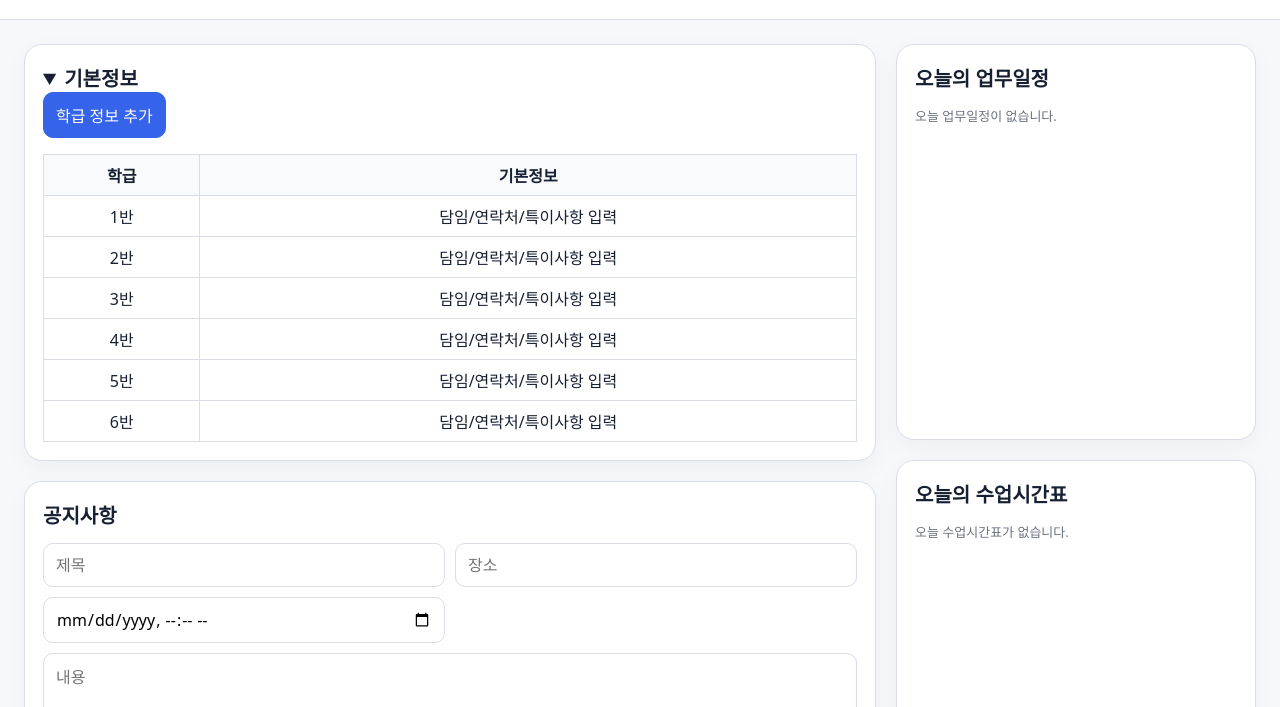
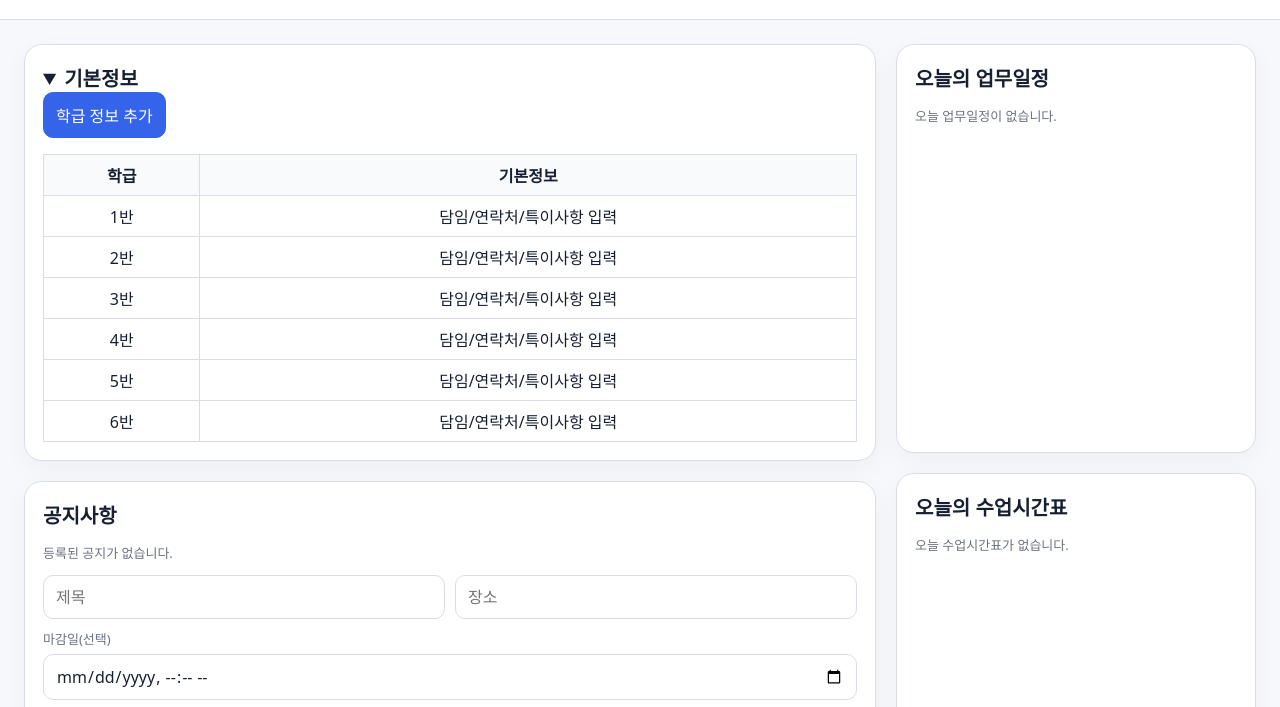
Before and after one commit to yenauna/school, a plain HTML site: page index.html in a window 1280 px wide. Shown: the part 90-797 px from the top of the page. Drawn offline with nearby package versions, Linux system fonts and the light colour scheme.

Commit message:
Update notice form layout and add deadline label

```diff
--- a/index.html
+++ b/index.html
@@ -37,14 +37,14 @@
 
         <section class="card">
           <h2>공지사항</h2>
+          <div id="noticeList" class="list"></div>
           <form id="noticeForm" class="form-grid">
             <input name="title" placeholder="제목" required />
             <input name="place" placeholder="장소" />
-            <input name="time" type="datetime-local" />
+            <label class="full-field">마감일(선택) <input name="time" type="datetime-local" /></label>
             <textarea name="content" placeholder="내용" required></textarea>
             <button>공지 추가</button>
           </form>
-          <div id="noticeList" class="list"></div>
         </section>
       </div>
 
```
